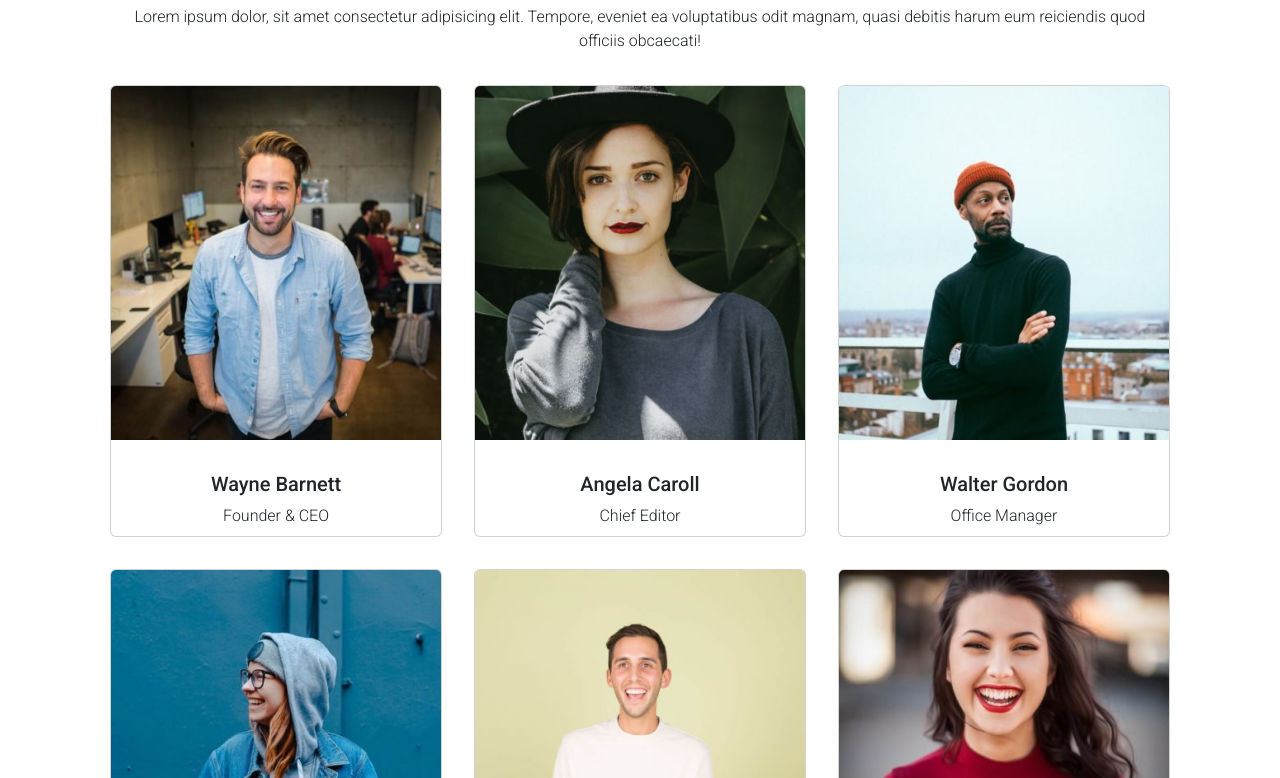
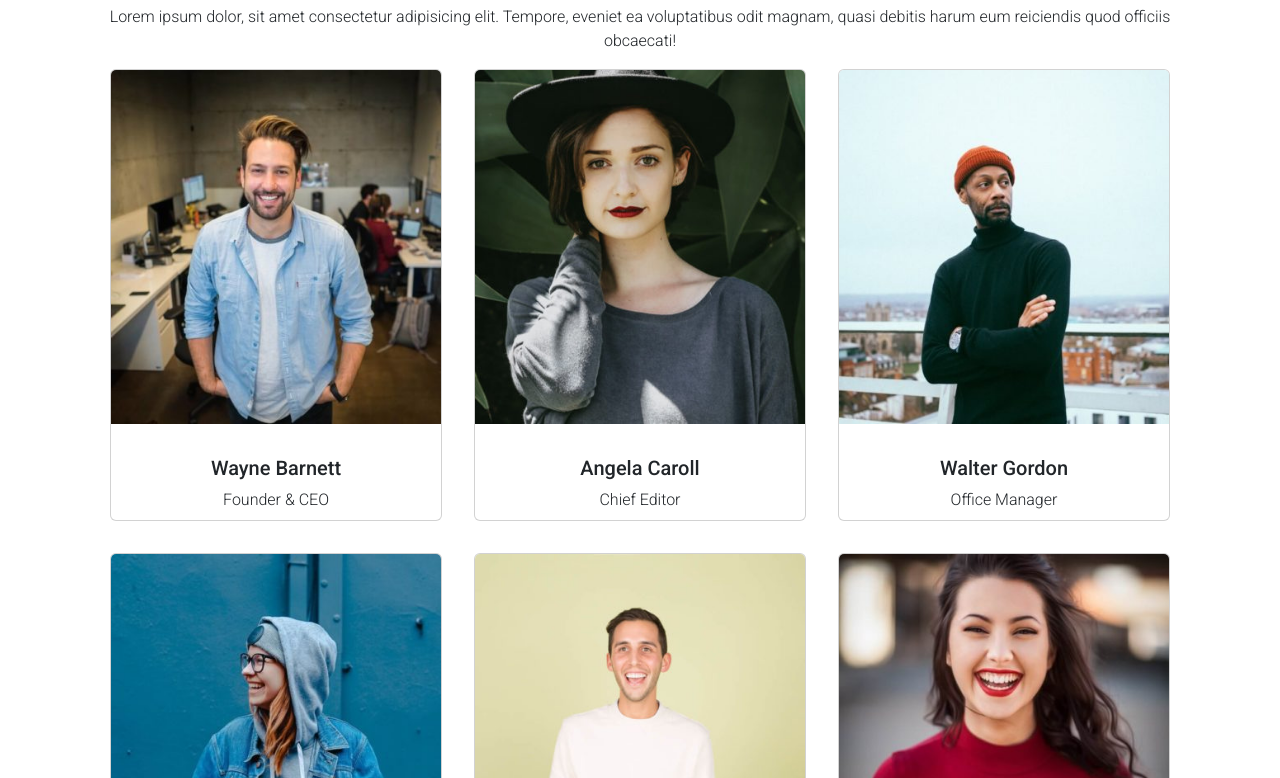
Before and after one commit to MatteoRuffa/js-our-team, a plain HTML site: page index.html in a window 1280 px wide. Shown: the part 99-877 px from the top of the page. Drawn offline with nearby package versions, Linux system fonts and the light colour scheme.

Commit message:
add BONUS 2

```diff
--- a/index.html
+++ b/index.html
@@ -21,16 +21,11 @@
 <body>
     <div class="container">
         <h1 class="text-uppercase fw-bold text-center p-4">our team</h1>
-        <p class="text-center mx-5 ">Lorem ipsum dolor, sit amet consectetur adipisicing elit. Tempore, eveniet ea voluptatibus odit magnam, quasi
+        <p class="text-center m-auto ">Lorem ipsum dolor, sit amet consectetur adipisicing elit. Tempore, eveniet ea voluptatibus odit magnam, quasi
             debitis harum eum reiciendis quod officiis obcaecati!
         </p>
         <div class="card-container d-flex flex-wrap justify-content-center ">
-            <!-- <div class="card m-3" id="0"></div>
-            <div class="card m-3" id="1"></div>
-            <div class="card m-3" id="2"></div>
-            <div class="card m-3" id="3"></div>
-            <div class="card m-3" id="4"></div>
-            <div class="card m-3" id="5"></div> -->
+
         </div>
     </div>
 
```
Also changed, not shown: js-script/script.js (indentation only).
